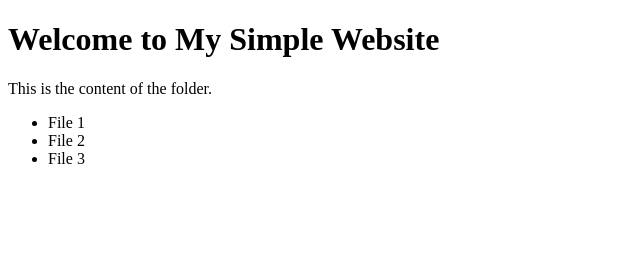
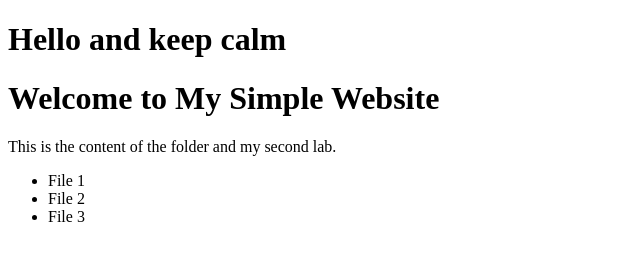
Before and after one commit to inno-devops-labs/F23-intro-course-labs, a plain HTML site: page index.html in a window 1280 px wide. Shown: the whole page, without its empty margins (0-640 px from the left). Drawn offline with Linux system fonts and the light colour scheme.

Commit message:
Lab1 & Lab2

```diff
--- a/index.html
+++ b/index.html
@@ -2,11 +2,12 @@
 <!-- You can modify it as you wish -->
 <html>
 <head>
-    <title>My Simple Website</title>
+    <title>Blessing's Simple Website</title>
 </head>
 <body>
+    <h1>Hello and keep calm</h1>
     <h1>Welcome to My Simple Website</h1>
-    <p>This is the content of the folder.</p>
+    <p>This is the content of the folder and my second lab.</p>
     <ul>
         <li>File 1</li>
         <li>File 2</li>
```
